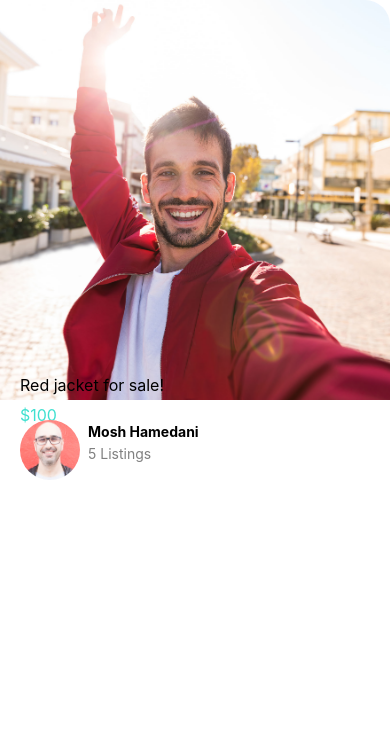
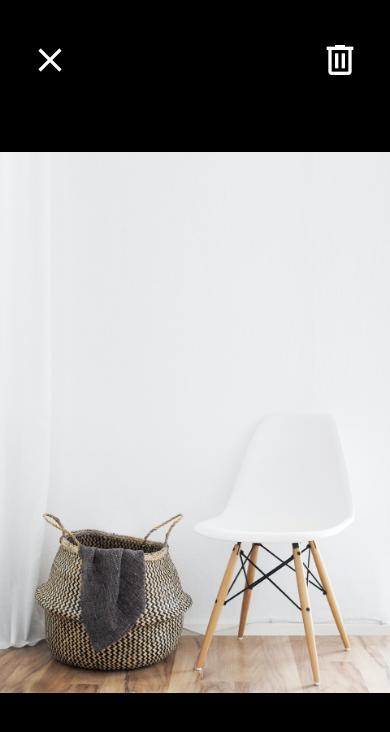
Before and after one commit to ndockens/done-with-it-react-native, a React Native app: screen / in a window 390 px wide. Shown: the top 732 px of the page. Built offline with nearby package versions, Linux system fonts and the light colour scheme.

Commit message:
Added icons to view image screen

```diff
--- a/App.js
+++ b/App.js
@@ -6,5 +6,5 @@ import Card from "./app/components/Card";
 import ListingDetailsScreen from "./app/screens/ListingDetailsScreen";
 
 export default function App() {
-  return <ListingDetailsScreen />;
+  return <ViewImageScreen />;
 }
--- a/app/config/colors.js
+++ b/app/config/colors.js
@@ -2,4 +2,5 @@ export default {
   primary: "#fc5c65",
   secondary: "#4ecdc4",
   black: "#000",
+  white: "#fff",
 };
--- a/app/screens/ViewImageScreen.js
+++ b/app/screens/ViewImageScreen.js
@@ -1,13 +1,22 @@
 import React from "react";
 import { StyleSheet, View, Image } from "react-native";
+import { MaterialCommunityIcons } from "@expo/vector-icons";
 
 import colors from "../config/colors";
 
 function ViewImageScreen(props) {
   return (
     <View style={styles.container}>
-      <View style={styles.closeIcon} />
-      <View style={styles.deleteIcon} />
+      <View style={styles.closeIconContainer}>
+        <MaterialCommunityIcons name="close" size={40} color={colors.white} />
+      </View>
+      <View style={styles.deleteIconContainer}>
+        <MaterialCommunityIcons
+          name="trash-can-outline"
+          size={40}
+          color={colors.white}
+        />
+      </View>
       <Image
         resizeMode="contain"
         style={styles.image}
@@ -18,10 +27,7 @@ function ViewImageScreen(props) {
 }
 
 const styles = StyleSheet.create({
-  closeIcon: {
-    height: 50,
-    width: 50,
-    backgroundColor: colors.primary,
+  closeIconContainer: {
     position: "absolute",
     top: 40,
     left: 30,
@@ -30,10 +36,7 @@ const styles = StyleSheet.create({
     flex: 1,
     backgroundColor: colors.black,
   },
-  deleteIcon: {
-    height: 50,
-    width: 50,
-    backgroundColor: colors.secondary,
+  deleteIconContainer: {
     position: "absolute",
     top: 40,
     right: 30,
```
